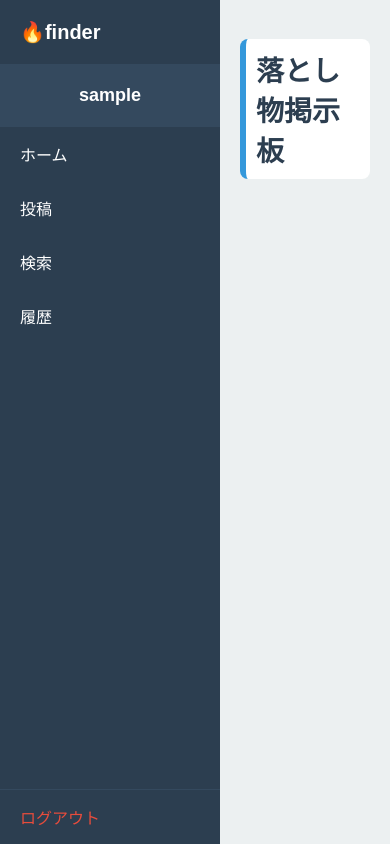
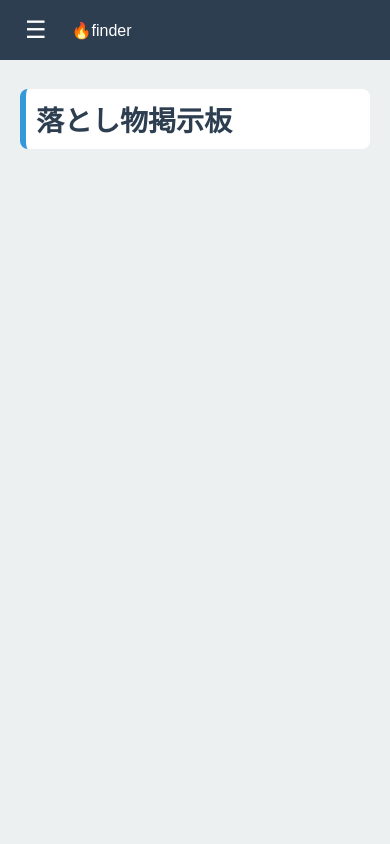
Before and after one commit to al24057/Lost_found-System, a Django app: page / in a window 390 px wide. Run offline with Django 5.2, Linux system fonts and the light colour scheme; the visitor is signed in with stand-in values (Sample User, id 1); data that the repository does not hold is empty.

Commit message:
Create responsive_design and favicon

```diff
--- a/Lost_found_System/static/Lost_found_Web/homes.css
+++ b/Lost_found_System/static/Lost_found_Web/homes.css
@@ -14,6 +14,8 @@ body {
   flex-direction: column; /* ← 重要 */
   position: fixed;
   height: 100%;
+  transition: transform 0.3s ease;
+  z-index: 1000;
 }
 
 /* タイトル */
@@ -73,11 +75,11 @@ body {
 
 /* メインエリア */
 .main {
-  margin-left: 220px;
   padding: 20px;
-  width: calc(100% - 220px);
   background-color: #ecf0f1;
   overflow-y: auto;
+  width: 100%;
+  box-sizing: border-box;
 }
 
 /* タイトル */
@@ -219,3 +221,76 @@ body {
   line-height: 1.6;
   margin-bottom: 20px;
 }
+
+/* 1. PCの場合の設定（これまでの表示を維持） */
+@media (min-width: 769px) {
+  .main {
+    margin-left: 220px;
+    width: calc(100% - 220px);
+  }
+  /* PCではスマホ用パーツを隠す */
+  .mobile-header, .overlay {
+    display: none;
+  }
+}
+
+/* 2. スマホの場合の設定（Slack/Discord風） */
+@media (max-width: 768px) {
+  .sidebar {
+    transform: translateX(-100%); /* 画面の左外に隠す */
+  }
+
+  /* JSでactiveクラスがついた時だけ表示 */
+  .sidebar.active {
+    transform: translateX(0);
+  }
+
+  .main {
+    margin-left: 0;
+    width: 100%;
+    padding-top: 70px; /* ヘッダーの高さ分、中身を下げる */
+  }
+
+  /* スマホ用ヘッダーバー */
+  .mobile-header {
+    display: flex;
+    align-items: center;
+    position: fixed;
+    top: 0;
+    left: 0;
+    width: 100%;
+    height: 60px;
+    background-color: #2c3e50;
+    color: white;
+    padding: 0 15px;
+    z-index: 1100;
+    box-sizing: border-box;
+  }
+
+  .menu-toggle {
+    font-size: 24px;
+    background: none;
+    border: none;
+    color: white;
+    cursor: pointer;
+    margin-right: 15px;
+    z-index: 1101; /* ボタンを最前面に */
+    padding: 10px;
+  }
+
+  /* 背景を暗くする幕 */
+  .overlay {
+    display: none;
+    position: fixed;
+    top: 0;
+    left: 0;
+    width: 100%;
+    height: 100%;
+    background: rgba(0,0,0,0.5);
+    z-index: 950;
+  }
+
+  .overlay.active {
+    display: block;
+  }
+}
--- a/Lost_found_System/static/Lost_found_Web/homes.js
+++ b/Lost_found_System/static/Lost_found_Web/homes.js
@@ -1,4 +1,13 @@
 let targetUrl = '';
+
+function toggleSidebar() {
+    const sidebar = document.getElementById('sidebar');
+    const overlay = document.getElementById('overlay');
+
+    // クラスの付け外しで表示・非表示を切り替える
+    sidebar.classList.toggle('active');
+    overlay.classList.toggle('active');
+}
 
 function openConfirm(url) {
   targetUrl = url;
--- a/Lost_found_System/templates/Lost_found_Web/detail.html
+++ b/Lost_found_System/templates/Lost_found_Web/detail.html
@@ -1,9 +1,11 @@
+{% load static %}
 <!DOCTYPE html>
 <html lang="ja">
 <head>
 <meta charset="UTF-8">
 <meta name="viewport" content="width=device-width, initial-scale=1.0">
 <title>🔥finder</title>
+<link rel="icon" type="image/png" href="{% static 'images/favicon.png' %}">
 </head>
 <body>
 <h1>詳細ページ</h1>
--- a/Lost_found_System/templates/Lost_found_Web/history.html
+++ b/Lost_found_System/templates/Lost_found_Web/history.html
@@ -1,9 +1,11 @@
+{% load static %}
 <!DOCTYPE html>
 <html lang="ja">
 <head>
 <meta charset="UTF-8">
 <meta name="viewport" content="width=device-width, initial-scale=1.0">
 <title>🔥finder</title>
+<link rel="icon" type="image/png" href="{% static 'images/favicon.png' %}">
 </head>
 <body>
 <h1>履歴ページ</h1>
--- a/Lost_found_System/templates/Lost_found_Web/index.html
+++ b/Lost_found_System/templates/Lost_found_Web/index.html
@@ -4,13 +4,17 @@
 <html lang="ja">
 <head>
   <meta charset="UTF-8" />
+  <meta name="viewport" content="width=device-width, initial-scale=1.0">
   <title>🔥finder</title>
   <link rel="stylesheet" href="{% static 'Lost_found_Web/homes.css' %}">
+  <link rel="icon" type="image/png" href="{% static 'images/favicon.png' %}">
 </head>
 <body>
 
+  <div id="overlay" class="overlay" onclick="toggleSidebar()"></div>
+
   <!-- サイドバー -->
-  <div class="sidebar">
+  <div class="sidebar" id="sidebar">
     <div class="app-title">🔥finder</div>
 
     <div class="menu">
@@ -29,6 +33,10 @@
 
   <!-- メインエリア -->
   <div class="main">
+    <div class="mobile-header">
+      <button class="menu-toggle" onclick="toggleSidebar()">☰</button>
+      <span class="mobile-app-title">🔥finder</span>
+    </div>
     <h1 class="board-title">落とし物掲示板</h1>
     {% for post in posts %}
     <div class="post" onclick="openConfirm('{% url 'Lost_found_Web:detail' post.id %}')">
--- a/Lost_found_System/templates/Lost_found_Web/post.html
+++ b/Lost_found_System/templates/Lost_found_Web/post.html
@@ -1,9 +1,11 @@
+{% load static %}
 <!DOCTYPE html>
 <html lang="ja">
 <head>
 <meta charset="UTF-8">
 <meta name="viewport" content="width=device-width, initial-scale=1.0">
 <title>🔥finder</title>
+<link rel="icon" type="image/png" href="{% static 'images/favicon.png' %}">
 </head>
 <body>
 <h1>投稿ページ</h1>
--- a/Lost_found_System/templates/Lost_found_Web/search.html
+++ b/Lost_found_System/templates/Lost_found_Web/search.html
@@ -1,9 +1,11 @@
+{% load static %}
 <!DOCTYPE html>
 <html lang="ja">
 <head>
 <meta charset="UTF-8">
 <meta name="viewport" content="width=device-width, initial-scale=1.0">
 <title>🔥finder</title>
+<link rel="icon" type="image/png" href="{% static 'images/favicon.png' %}">
 </head>
 <body>
 <h1>検索ページ</h1>
--- a/Lost_found_System/templates/account/login.html
+++ b/Lost_found_System/templates/account/login.html
@@ -5,7 +5,9 @@
 <html lang="ja">
 <head>
   <meta charset="UTF-8">
-  <title>ログイン</title>
+  <meta name="viewport" content="width=device-width, initial-scale=1.0">
+  <title>🔥finder</title>
+  <link rel="icon" type="image/png" href="{% static 'images/favicon.png' %}">
   <link rel="stylesheet" href="{% static 'Lost_found_Web/login.css' %}">
 </head>
 <body>
```
Also changed, not shown: Lost_found_System/static/Lost_found_Web/login.css (+41 -0 lines), Lost_found_System/static/images/favicon.png (added).
